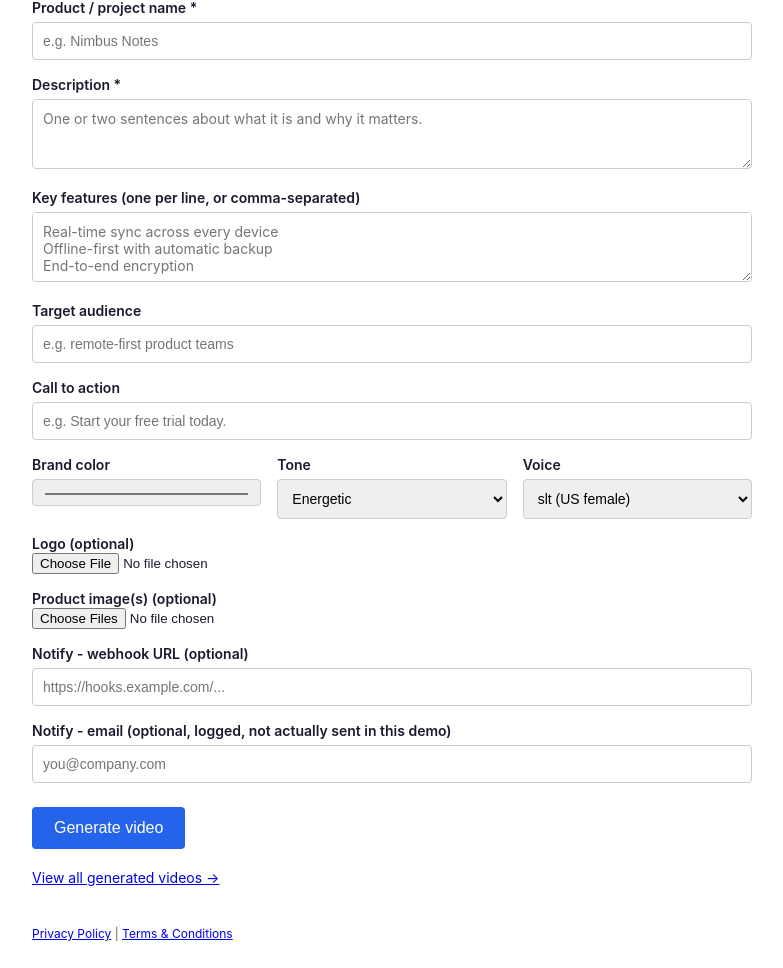
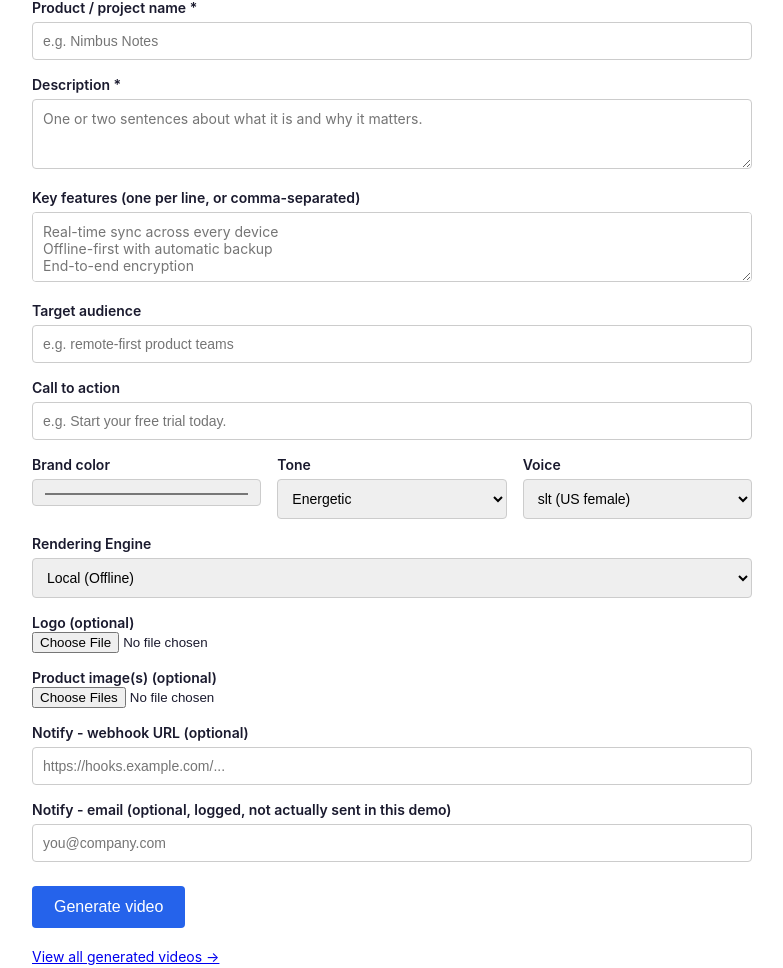
Before and after one commit to dev-harshhh19/FrameForge, a Flask app: page / in a window 1280 px wide. Shown: the part 199-1167 px from the top of the page, without its empty margins (248-1031 px from the left). Before the commit the page ends 1140 px from the top, so only its background shows below. Run offline with Flask 3, Linux system fonts and the light colour scheme.

Commit message:
feat: Add Rendering Engine (cloud/local) selector to web dashboard

```diff
--- a/app.py
+++ b/app.py
@@ -71,6 +71,7 @@ def submit():
             "image_paths": image_paths,
             "notify_webhook": form.get("notify_webhook") or None,
             "notify_email": form.get("notify_email") or None,
+            "mode": form.get("mode") or "local",
         })
 
     job_id = job_queue.submit(product)
--- a/templates/index.html
+++ b/templates/index.html
@@ -92,6 +92,16 @@
         </div>
       </div>
 
+      <div class="row">
+        <div>
+          <label>Rendering Engine</label>
+          <select name="mode">
+            <option value="local">Local (Offline)</option>
+            <option value="cloud">Cloud (Gemini Omni Flash)</option>
+          </select>
+        </div>
+      </div>
+
       <label>Logo (optional)</label>
       <input type="file" name="logo" accept="image/*">
 
```
